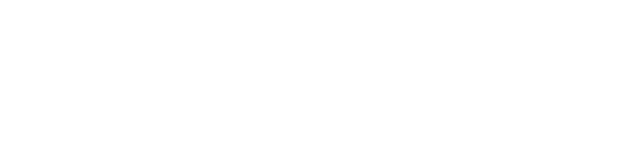
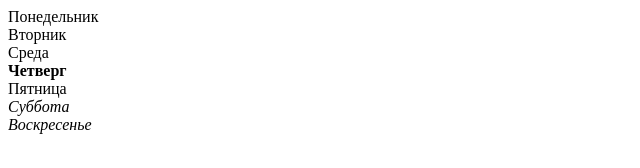
Before and after one commit to RVKPYATI/lessonsHard, a plain HTML site: page index.html in a window 1280 px wide. Shown: the whole page, without its empty margins (0-640 px from the left). Drawn offline with Linux system fonts and the light colour scheme.

Commit message:
Выполнил задание

```diff
--- a/index.html
+++ b/index.html
@@ -8,6 +8,6 @@
     <script defer src="./script.js"></script>
 </head>
 <body>
-
+    <div></div>
 </body>
 </html>
--- a/script.js
+++ b/script.js
@@ -1 +1,17 @@
 'use strict';
+
+const week = ['Понедельник', 'Вторник', 'Среда', 'Четверг', 'Пятница', 'Суббота','Воскресенье'];
+const div = document.querySelector('div');
+const dataTime = new Date();
+
+
+week.forEach((item,index)=>{
+
+    if(index === dataTime.getDay()-1) {
+        div.innerHTML += `<b>${item}</b><br>`;
+    } else if(index === 5 || index === 6) {
+        div.innerHTML += `<i>${item}</i><br>`;
+    } else {
+        div.innerHTML += item + '<br>';
+    }
+});
```
